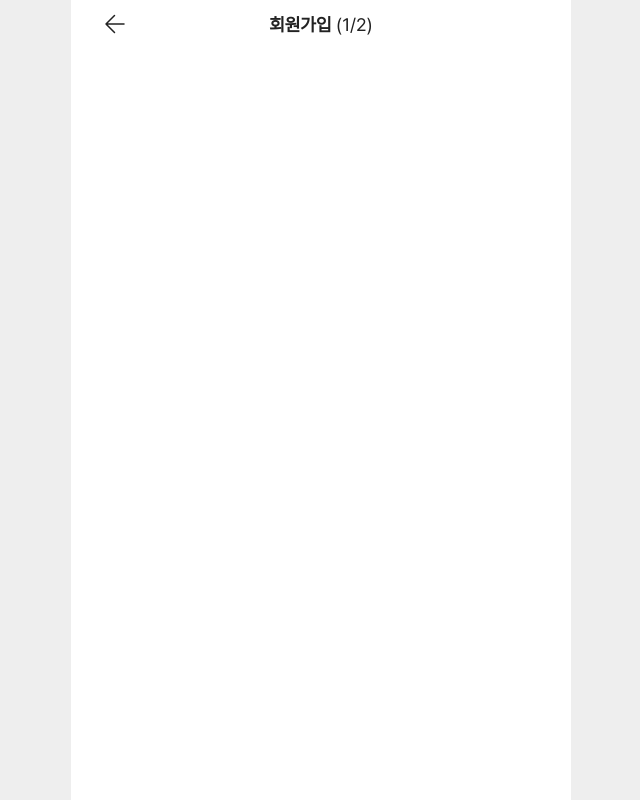
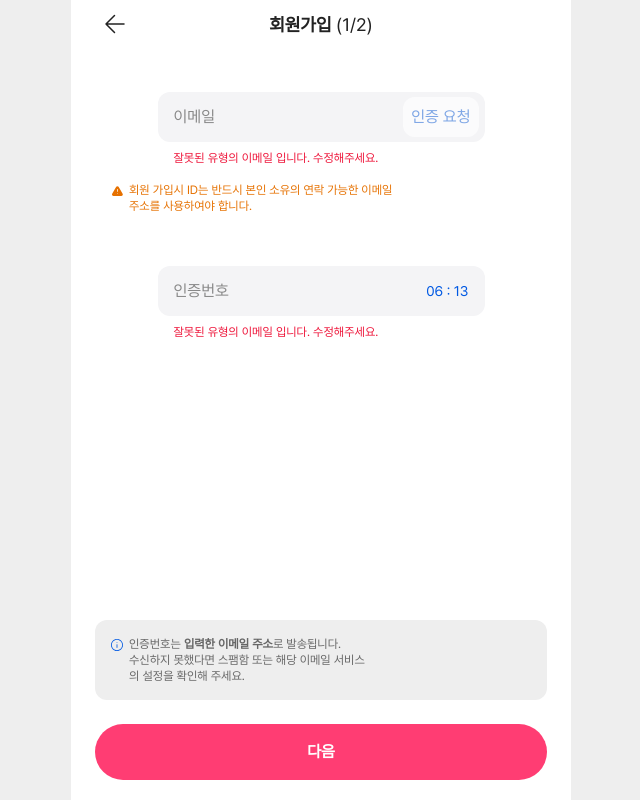
Before and after one commit to yanolja-finalproject/LETS_FE, a Next.js app: page /email-signup in a window 1280 px wide. Shown: the whole page, without its empty margins (319-959 px from the left). Built offline with nearby package versions, Linux system fonts and the light colour scheme.

Commit message:
Feat: 이메일 회원가입 step1 레이아웃 추가

```diff
--- a/src/app/email-signin/_component/EmailSigninForm.tsx
+++ b/src/app/email-signin/_component/EmailSigninForm.tsx
@@ -33,7 +33,7 @@ const EmailSigninForm = () => {
 
   return (
     <form
-      className="flex flex-col items-center mt-11  h-[calc(100dvh-48px-44px)]"
+      className="flex flex-col items-center mt-11 h-[calc(100dvh-48px-44px)] web:px-6"
       onSubmit={(e) => {
         e.preventDefault();
       }}
@@ -53,7 +53,7 @@ const EmailSigninForm = () => {
         onInputChange={handlePasswordInputChange}
       />
 
-      <div className="w-[90%] grow flex items-end">
+      <div className="w-full grow flex items-end">
         <Button
           text="로그인"
           disabled={emailValue === "" || passwordValue === ""}
--- a/src/app/email-signin/_component/SigninInput.tsx
+++ b/src/app/email-signin/_component/SigninInput.tsx
@@ -1,17 +1,27 @@
 "use client";
 
+import Button from "@/app/_component/Button";
 import useInput from "@/hooks/useInput";
 import { useRef, useState } from "react";
+import SignupErrorText from "./SignupErrorText";
 
 interface Props {
   title: string;
   type: string;
   name: string;
   id: string;
+  theme?: string;
   onInputChange?: (value: string) => void;
 }
 
-const SigninInput = ({ title, type, name, id, onInputChange }: Props) => {
+const SigninInput = ({
+  title,
+  type,
+  name,
+  id,
+  theme,
+  onInputChange,
+}: Props) => {
   const [focus, setFocus] = useState(false);
   const input = useInput("");
 
@@ -24,7 +34,7 @@ const SigninInput = ({ title, type, name, id, onInputChange }: Props) => {
   };
 
   return (
-    <div className="relative flex flex-col w-[90%] mb-12">
+    <div className="relative flex flex-col w-[327px] mb-12 web:w-full">
       <div
         className={`absolute ${focus ? "-top-2" : "top-1/2"} ${
           focus ? "left-0" : "left-[16px]"
@@ -55,6 +65,25 @@ const SigninInput = ({ title, type, name, id, onInputChange }: Props) => {
           if (input.value === "") setFocus(false);
         }}
       />
+
+      {theme === "button" && (
+        <Button
+          text="인증 요청"
+          theme="md"
+          styleClass="text-blue rounded-lg bg-white absolute top-1/2 right-[6px] -translate-y-1/2  disabled:text-blue-transparent  disabled:bg-[rgba(255,255,255,0.7)]"
+          disabled={input.value === ""}
+        />
+      )}
+
+      {theme === "count" && (
+        <div className="text-blue text-sm absolute top-1/2 right-4 -translate-y-1/2 web:right-6">
+          <div>06 : 13</div>
+        </div>
+      )}
+
+      <div className="absolute top-[calc(100%+8px)] left-4">
+        <SignupErrorText text="잘못된 유형의 이메일 입니다. 수정해주세요." />
+      </div>
     </div>
   );
 };
--- /dev/null
+++ b/src/app/email-signin/_component/SignupErrorText.tsx
@@ -0,0 +1,9 @@
+interface Props {
+  text: string;
+}
+
+const SignupErrorText = ({ text }: Props) => {
+  return <p className="text-red text-xs font-normal web:text-sm">{text}</p>;
+};
+
+export default SignupErrorText;
--- /dev/null
+++ b/src/app/email-signup/_component/SignupEmailInfo.tsx
@@ -0,0 +1,17 @@
+const SignupEmailInfo = () => {
+  return (
+    <div className="flex w-full rounded-lg bg-[#eee] p-4">
+      <div className="mr-[6px] pt-[3px] web:pt-[6px]">
+        <img src="./icons/infoIcon.svg" alt="정보" className="web:w-4" />
+      </div>
+      <div className="text-xs text-black-6 font-normal w-[269px] web:w-[340px] web:text-base">
+        인증번호는 <span className="font-bold">입력한 이메일 주소</span>로
+        발송됩니다. <br />
+        수신하지 못했다면 스팸함 또는 해당 이메일 서비스 <br /> 의 설정을 확인해
+        주세요.
+      </div>
+    </div>
+  );
+};
+
+export default SignupEmailInfo;
--- /dev/null
+++ b/src/app/email-signup/_component/SignupEmailWarning.tsx
@@ -0,0 +1,15 @@
+const SignupEmailWarning = () => {
+  return (
+    <div className="flex w-full p-4 -mt-6">
+      <div className="mr-[6px] pt-[3px] web:pt-[6px]">
+        <img src="./icons/warningIcon.svg" alt="경고" className="web:w-4" />
+      </div>
+      <div className="text-xs text-orange font-medium w-[285px] web:text-base web:w-[360px]">
+        회원 가입시 ID는 반드시 본인 소유의 연락 가능한 이메일 <br />
+        주소를 사용하여야 합니다.
+      </div>
+    </div>
+  );
+};
+
+export default SignupEmailWarning;
--- /dev/null
+++ b/src/app/email-signup/_component/SignupStepOne.tsx
@@ -0,0 +1,36 @@
+import Button from "@/app/_component/Button";
+import SigninInput from "@/app/email-signin/_component/SigninInput";
+import SignupEmailInfo from "./SignupEmailInfo";
+import SignupEmailWarning from "./SignupEmailWarning";
+
+const SignupStepOne = () => {
+  return (
+    <div className="flex flex-col items-center mt-11 h-full px-6">
+      <SigninInput
+        id="email-auth"
+        name="email-auth"
+        title="이메일"
+        type="email"
+        theme="button"
+      />
+      <SignupEmailWarning />
+      <div className="flex justify-center w-full mt-9">
+        <SigninInput
+          id="certification"
+          name="certification"
+          title="인증번호"
+          type="number"
+          theme="count"
+        />
+      </div>
+      <div className="flex flex-col justify-end w-full grow mb-3">
+        <SignupEmailInfo />
+        <div className="mt-6">
+          <Button text="다음" theme="wide" />
+        </div>
+      </div>
+    </div>
+  );
+};
+
+export default SignupStepOne;
--- a/src/app/email-signup/page.tsx
+++ b/src/app/email-signup/page.tsx
@@ -2,6 +2,7 @@
 
 import { useState } from "react";
 import DefaultHeader from "../_component/DefaultHeader";
+import SignupStepOne from "./_component/SignupStepOne";
 
 const EmailSignupPage = () => {
   const [step] = useState(1);
@@ -13,6 +14,7 @@ const EmailSignupPage = () => {
         subText={`(${step}/2)`}
         redirectUrl="/email-signin"
       />
+      <SignupStepOne />
     </section>
   );
 };
--- a/src/app/globals.css
+++ b/src/app/globals.css
@@ -39,3 +39,8 @@ a {
 div {
   box-sizing: border-box;
 }
+
+input::-webkit-outer-spin-button,
+input::-webkit-inner-spin-button {
+  -webkit-appearance: none;
+}
```
Also changed, not shown: public/icons/infoIcon.svg (added), public/icons/warningIcon.svg (added).
